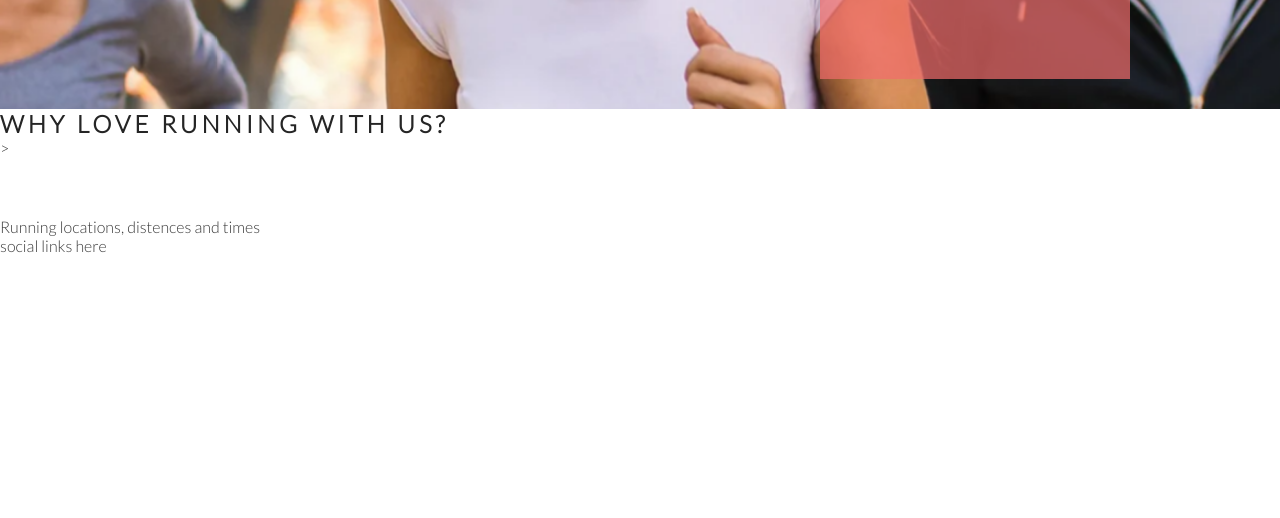
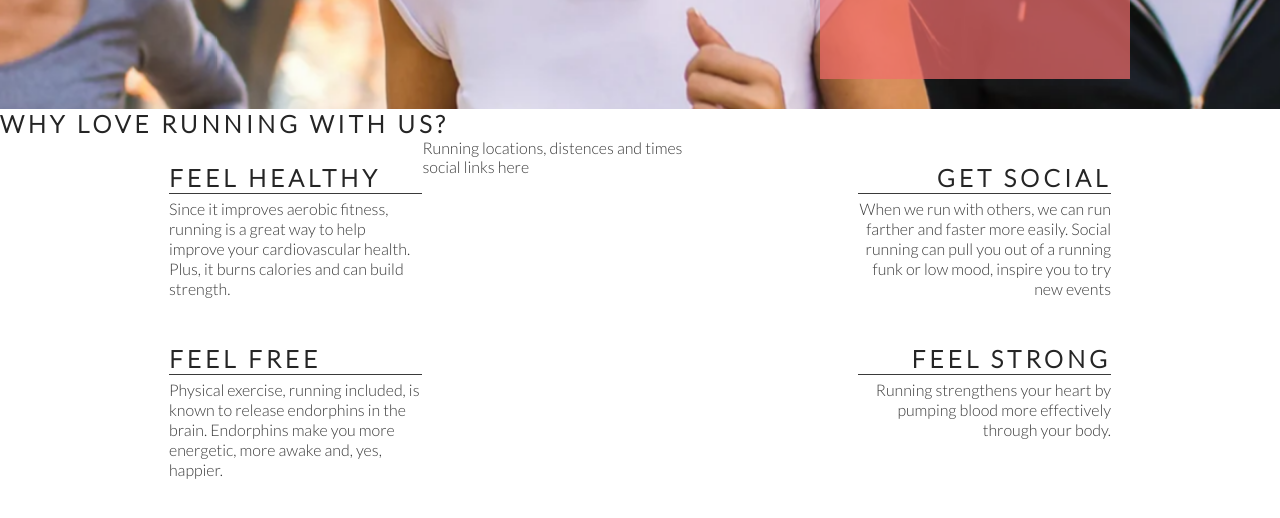
Before and after one commit to wujiaan2022/love-running, a plain HTML site: page index.html in a window 1280 px wide. Shown: the part 566-1084 px from the top of the page. Before the commit the page ends 821 px from the top, so only its background shows below. Drawn offline with nearby package versions, Linux system fonts and the light colour scheme.

Commit message:
Add right about section content and style

```diff
--- a/assets/css/style.css
+++ b/assets/css/style.css
@@ -111,10 +111,41 @@ h1, h2 {
 #left-about {
     padding-top: 30px;
     width: 33%;
-    fload: left;
+    float: left;
 }
 #right-about {
     padding-top: 30px;
     width: 33%;
-    fload: right;
+    float: right;
 }
+#center-about {
+    width: 33%;
+    margin: 0 auto;
+}
+
+hr {
+    border-top: 1px solid #3a3a3a;
+    width: 100%;
+    margin: 5px 0;
+}
+
+.left-about-heading {
+    width: 60%;
+    float: right;
+    line-height: 20px;
+    clear: both;
+    margin-bottom: 50px;
+}
+.right-about-heading {
+    width: 60%;
+    float: left;
+    line-height: 20px;
+    clear: both;
+    margin-bottom: 50px;
+}
+.right-about-heading h2 {
+    text-align: right;
+}
+.right-about-heading p {
+    text-align: right;
+}
--- a/index.html
+++ b/index.html
@@ -38,10 +38,40 @@
             <h3>Dublin Docklands & Peonix Park</h3>
         </div>
     </section>
-    <section>
-        <h1>Why Love Running with Us?</h1>>
-        <div id="left-about"></div>
-        <div id="right-about"></div>
+    <section id="club ethons">
+        <h1>Why Love Running with Us?</h1>
+        <div id="left-about">
+            <div class="left-about-heading">
+                <h2>Feel Healthy</h2>
+                <hr>
+                <p>
+                    Since it improves aerobic fitness, running is a great way to help improve your cardiovascular health. Plus, it burns calories and can build strength.
+                </p>
+                </div>
+                <div class="left-about-heading">
+                <h2>Feel Free</h2>
+                <hr>
+                <p>
+                    Physical exercise, running included, is known to release endorphins in the brain. Endorphins make you more energetic, more awake and, yes, happier.
+                </p>
+            </div>
+        </div>
+        <div id="right-about">
+            <div class="right-about-heading">
+                <h2>Get Social</h2>
+                <hr>
+                <p>
+                    When we run with others, we can run farther and faster more easily. Social running can pull you out of a running funk or low mood, inspire you to try new events
+                </p>
+            </div>
+            <div class="right-about-heading">
+                <h2>Feel Strong</h2>
+                <hr>
+                <p>
+                    Running strengthens your heart by pumping blood more effectively through your body.
+                </p>
+            </div>
+        </div>
         <div id="center-about"></div>
     </section>
     <section>
```
